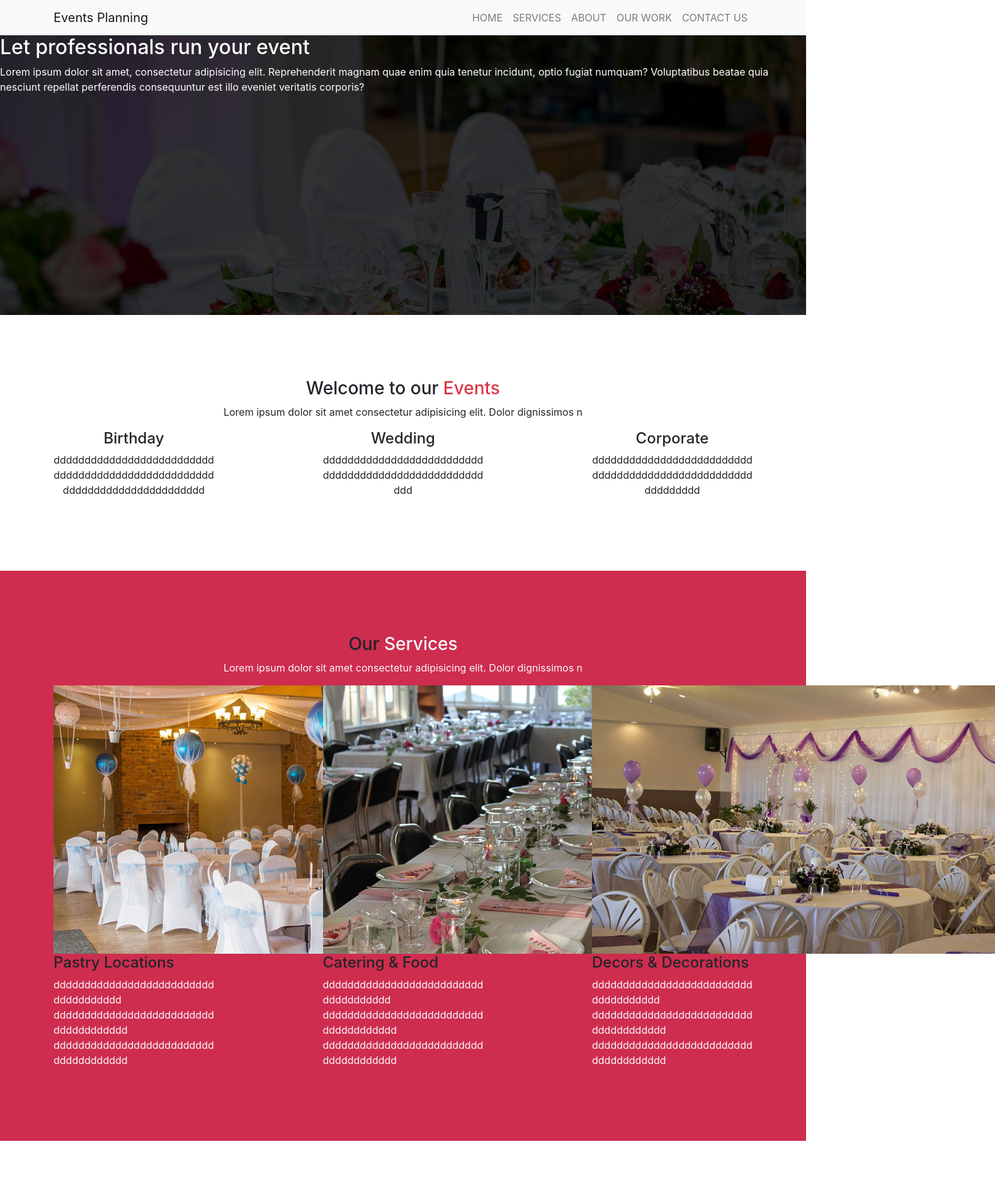
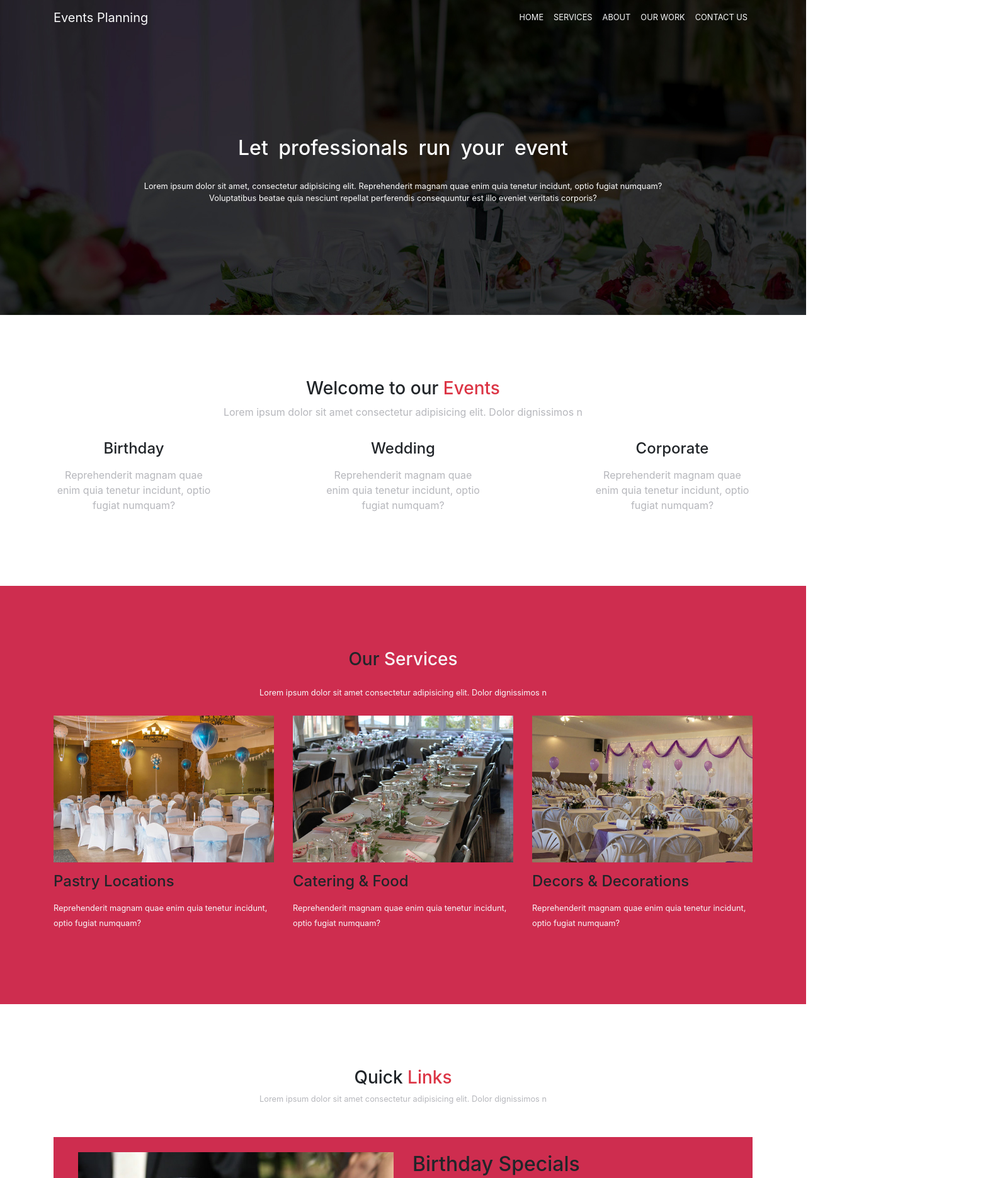
Before and after one commit to davidobodo/Learning-html-css-eventPlannerSite, a plain HTML site: page index.html in a window 1280 px wide. Shown: the top 1870 px of the page at 63% size, 1580 px wide, since content can reach past the window. Drawn offline with nearby package versions, Linux system fonts and the light colour scheme.

Commit message:
80% of body styles complete

```diff
--- a/Sass/_body.sass
+++ b/Sass/_body.sass
@@ -1,15 +1,31 @@
 #events
     margin: 100px 0
+    p
+        color: #b6b7bc
 
 #services
     background-color: #ce2d4f
     padding: 100px 0
+    p
+        font-size: 0.8rem
+        line-height: 1.5rem
 
 #quickLinks
     margin: 100px 0
+    p
+        color: #b6b7bc
+        font-size: 0.8rem
     .row
         background-color: #ce2d4f
         margin: 50px 0
+        .special
+            display: flex
+            flex-direction: column
         ul
+            flex-grow: 1
+            margin-bottom: 0
+            display: flex
+            flex-direction: column
+            justify-content: space-between
             li
                 color: #ffffff
--- a/Sass/_footer.sass
+++ b/Sass/_footer.sass
@@ -1,5 +1,10 @@
 footer
     background: url('../images/footer.jpg')
     color: white
-    height: 300px
     padding: 50px 0
+    h3
+        width: 330px
+        border-top: 1px solid #ffffff
+        border-bottom: 1px solid #ffffff
+        padding: 15px 0
+        margin: 45px auto
--- a/Sass/_header.sass
+++ b/Sass/_header.sass
@@ -2,3 +2,17 @@ header
     height: 500px
     background: url("../images/banner.jpg")
     color: white
+    nav
+        ul
+            li
+                a
+                    font-size: 0.8rem
+
+    >div
+        margin: auto 200px
+        text-align: center
+        >h2
+            word-spacing: 0.5rem
+        >p
+            font-size: 0.8rem
+            margin-top: 2rem
--- a/index.html
+++ b/index.html
@@ -12,10 +12,10 @@
 
 <body>
     <div class="wrapper">
-        <header>
-            <nav class="navbar navbar-expand-lg navbar-light bg-light">
+        <header class="d-flex flex-column">
+            <nav class="navbar navbar-expand-lg navbar-light">
                 <div class="container">
-                    <a class="navbar-brand" href="#">Events Planning</a>
+                    <a class="navbar-brand text-light" href="#">Events Planning</a>
                     <button class="navbar-toggler" type="button" data-toggle="collapse"
                         data-target="#navbarSupportedContent" aria-controls="navbarSupportedContent"
                         aria-expanded="false" aria-label="Toggle navigation">
@@ -25,19 +25,19 @@
                     <div class="collapse navbar-collapse justify-content-end" id="navbarSupportedContent">
                         <ul class="navbar-nav">
                             <li class="nav-item">
-                                <a class="nav-link" href="#">HOME <span class="sr-only">(current)</span></a>
+                                <a class="nav-link text-light" href="#">HOME <span class="sr-only">(current)</span></a>
                             </li>
                             <li class="nav-item">
-                                <a class="nav-link" href="#">SERVICES</a>
+                                <a class="nav-link text-light" href="#">SERVICES</a>
                             </li>
                             <li class="nav-item">
-                                <a class="nav-link" href="#">ABOUT</a>
+                                <a class="nav-link text-light" href="#">ABOUT</a>
                             </li>
                             <li class="nav-item">
-                                <a class="nav-link" href="#">OUR WORK</a>
+                                <a class="nav-link text-light" href="#">OUR WORK</a>
                             </li>
                             <li class="nav-item">
-                                <a class="nav-link" href="#">CONTACT US</a>
+                                <a class="nav-link text-light" href="#">CONTACT US</a>
                             </li>
                         </ul>
                     </div>
@@ -64,20 +64,23 @@
                 <div class="row justify-content-between text-center text-break">
                     <div class="col-md-3">
                         <div></div>
-                        <h4>Birthday</h4>
-                        <p>ddddddddddddddddddddddddddddddddddddddddddddddddddddddddddddddddddddddddddd</p>
+                        <h4 class="my-3">Birthday</h4>
+                        <p>Reprehenderit magnam quae enim quia tenetur incidunt,
+                            optio fugiat numquam?</p>
 
                     </div>
                     <div class="col-md-3">
                         <div></div>
-                        <h4>Wedding</h4>
-                        <p>ddddddddddddddddddddddddddddddddddddddddddddddddddddddd</p>
+                        <h4 class="my-3">Wedding</h4>
+                        <p>Reprehenderit magnam quae enim quia tenetur incidunt,
+                            optio fugiat numquam? </p>
 
                     </div>
                     <div class="col-md-3">
                         <div></div>
-                        <h4>Corporate</h4>
-                        <p>ddddddddddddddddddddddddddddddddddddddddddddddddddddddddddddd</p>
+                        <h4 class="my-3">Corporate</h4>
+                        <p>Reprehenderit magnam quae enim quia tenetur incidunt,
+                            optio fugiat numquam?</p>
 
                     </div>
                 </div>
@@ -89,33 +92,30 @@
             <div class="container">
                 <div class="text-center">
                     <h3>Our <span class="text-light">Services</span></h3>
-                    <p class="text-light">Lorem ipsum dolor sit amet consectetur adipisicing elit. Dolor dignissimos n</p>
+                    <p class="text-light my-4">Lorem ipsum dolor sit amet consectetur adipisicing elit. Dolor dignissimos n</p>
                 </div>
                 <div class="row justify-content-between text-break">
-                    <div class="col-md-3">
-                        <div><img src="images/4.jpg"/></div>
-                        <h4>Pastry Locations</h4>
-                        <p class="text-light">ddddddddddddddddddddddddddddddddddddd
-                            dddddddddddddddddddddddddddddddddddddd
-                            dddddddddddddddddddddddddddddddddddddd
+                    <div class="col-md-4">
+                        <div><img src="images/4.jpg" class="w-100" /></div>
+                        <h4 class="my-3">Pastry Locations</h4>
+                        <p class="text-light">Reprehenderit magnam quae enim quia tenetur incidunt,
+                            optio fugiat numquam?
                         </p>
 
                     </div>
-                    <div class="col-md-3">
-                        <div><img src="images/5.jpg"/></div>
-                        <h4>Catering & Food</h4>
-                        <p class="text-light">ddddddddddddddddddddddddddddddddddddd
-                            dddddddddddddddddddddddddddddddddddddd
-                            dddddddddddddddddddddddddddddddddddddd
+                    <div class="col-md-4">
+                        <div><img src="images/5.jpg" class="w-100" /></div>
+                        <h4 class="my-3">Catering & Food</h4>
+                        <p class="text-light">Reprehenderit magnam quae enim quia tenetur incidunt,
+                            optio fugiat numquam?
                         </p>
 
                     </div>
-                    <div class="col-md-3">
-                        <div><img src="images/9.jpg"/></div>
-                        <h4>Decors & Decorations</h4>
-                        <p class="text-light">ddddddddddddddddddddddddddddddddddddd
-                            dddddddddddddddddddddddddddddddddddddd
-                            dddddddddddddddddddddddddddddddddddddd
+                    <div class="col-md-4">
+                        <div><img src="images/9.jpg" class="w-100" /></div>
+                        <h4 class="my-3">Decors & Decorations</h4>
+                        <p class="text-light">Reprehenderit magnam quae enim quia tenetur incidunt,
+                            optio fugiat numquam?
                         </p>
                     </div>
                 </div>
@@ -129,9 +129,24 @@
                     <h3>Quick <span class="text-danger">Links</span></h3>
                     <p>Lorem ipsum dolor sit amet consectetur adipisicing elit. Dolor dignissimos n</p>
                 </div>
-                <div class="row">
-                    <div class="col-6"><img src="images/1.jpg"></div>
-                    <div class="col-6">
+                <div class="row p-4">
+                    <div class="col-6"><img src="images/1.jpg" class="w-100" /></div>
+                    <div class="col-6 special">
+                        <h2>Birthday Specials</h2>
+                        <ul>
+                            <li>party</li>
+                            <li>party</li>
+                            <li>party</li>
+                            <li>party</li>
+                            <li>party</li>
+                            <li>party</li>
+                            <li>party</li>
+                            <li>party</li>
+                        </ul>
+                    </div>
+                </div>
+                <div class="row p-4">
+                    <div class="col-6 special">
                         <h2>Birthday Specials</h2>
                         <ul>
                             <li>party</li>
@@ -145,27 +160,11 @@
                         </ul>
                     </div>
 
+                    <div class="col-6"><img src="images/2.jpg" class="w-100" /></div>
                 </div>
-                <div class="row">
-                    <div class="col-6">
-                        <h2>Birthday Specials</h2>
-                        <ul>
-                            <li>party</li>
-                            <li>party</li>
-                            <li>party</li>
-                            <li>party</li>
-                            <li>party</li>
-                            <li>party</li>
-                            <li>party</li>
-                            <li>party</li>
-                        </ul>
-                    </div>
-
-                    <div class="col-6"><img src="images/2.jpg"></div>
-                </div>
-                <div class="row">
-                    <div class="col-6"><img src="images/13.jpg"></div>
-                    <div class="col-6">
+                <div class="row p-4">
+                    <div class="col-6"><img src="images/13.jpg" class="w-100" /></div>
+                    <div class="col-6 special">
                         <h2>Birthday Specials</h2>
                         <ul>
                             <li>party</li>
```
Also changed, not shown: Css/style.css, 1 other file.
